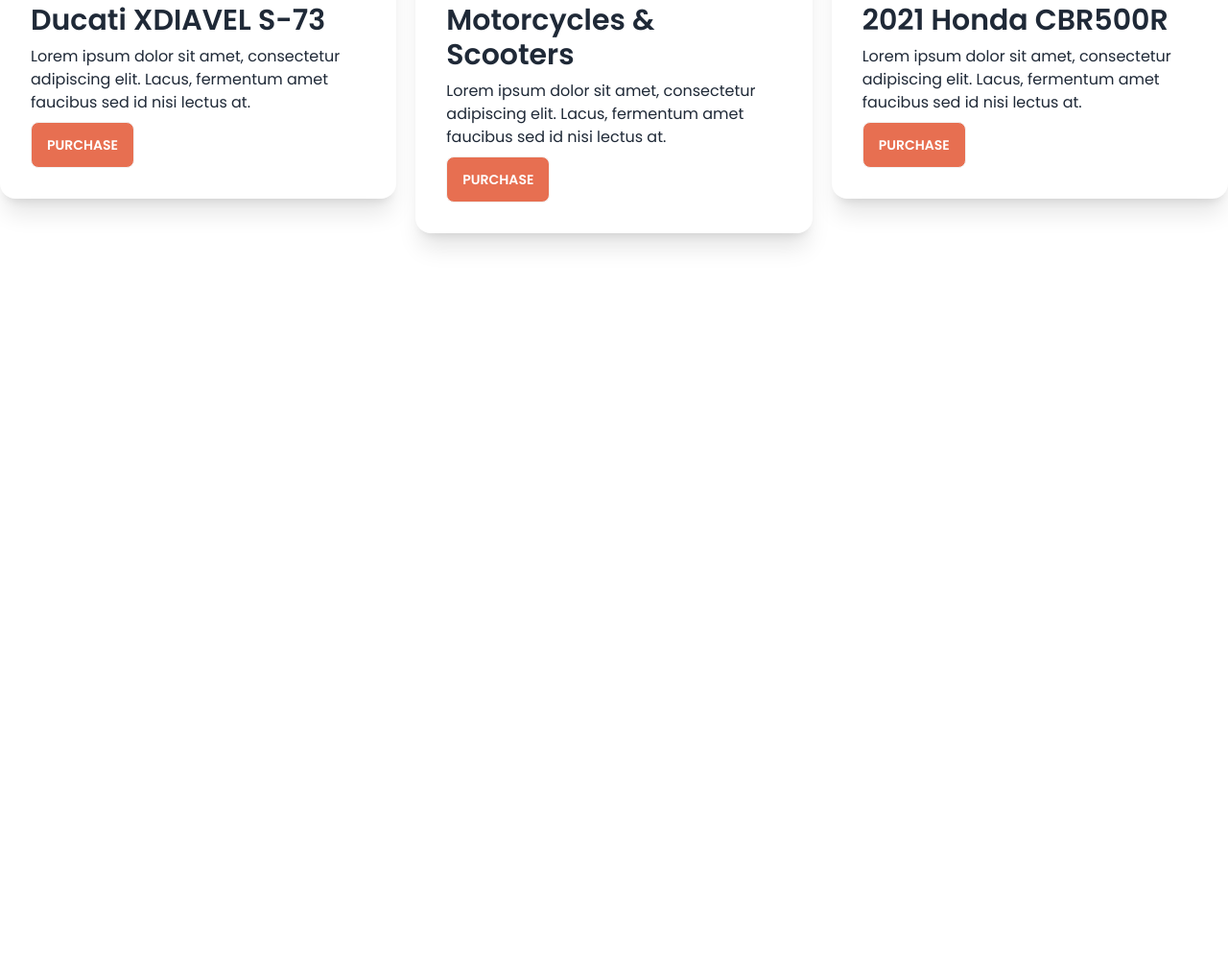
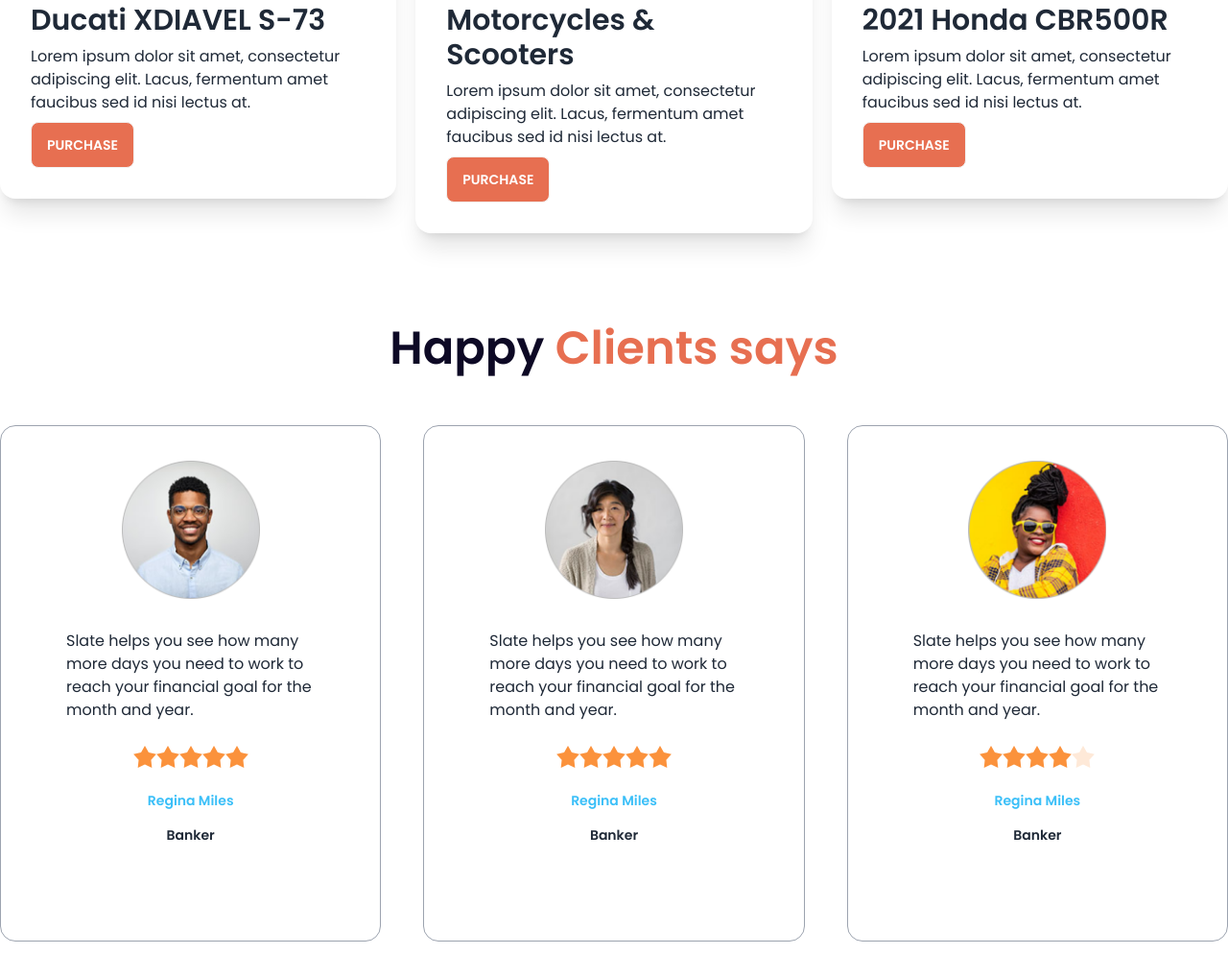
Before and after one commit to Rayat41/biker-zone-with-daisy-ui, a plain HTML site: page index.html in a window 1280 px wide. Shown: the part 1107-2126 px from the top of the page at 96% size. Before the commit the page ends 1446 px from the top, so only its background shows below. Drawn offline with nearby package versions, Linux system fonts and the light colour scheme.

Commit message:
happy clients section added

```diff
--- a/index.html
+++ b/index.html
@@ -219,6 +219,79 @@
         </div>
       </div>
     </section>
+
+    <!-- happy clients -->
+    <section class="my-24">
+      <h3 class="text-5xl mb-14 font-semibold text-center text-[#0D0925]">Happy
+        <span class="text-bike-primary">Clients
+          says</span>
+      </h3>
+      <div class="grid gap-11 grid-cols-1 md:grid-cols-2 lg:grid-cols-3">
+        <!-- first review -->
+        <div class="card bg-base-100 p-9 border border-gray-400">
+          <figure><img class="w-36" src="/images/others/user-1.png" alt="Shoes" /></figure>
+          <div class="card-body">
+            <p>Slate helps you see how
+              many more days you need
+              to work to reach your financial
+              goal for the month and year.</p>
+            <div class="rating justify-center mt-4">
+              <input type="radio" name="rating-2" class="mask mask-star-2 bg-orange-400" />
+              <input type="radio" name="rating-2" class="mask mask-star-2 bg-orange-400" />
+              <input type="radio" name="rating-2" class="mask mask-star-2 bg-orange-400" />
+              <input type="radio" name="rating-2" class="mask mask-star-2 bg-orange-400" checked />
+              <input type="radio" name="rating-2" class="mask mask-star-2 bg-orange-400" />
+            </div>
+            <div class=" text-center my-4">
+              <h4 class="text-sm font-semibold text-info">Regina Miles</h4>
+              <p class="text-sm font-semibold my-4">Banker</p>
+            </div>
+          </div>
+        </div>
+        <!-- second review -->
+        <div class="card bg-base-100 p-9 border border-gray-400">
+          <figure><img class="w-36" src="/images/others/user-2.png" alt="Shoes" /></figure>
+          <div class="card-body">
+            <p>Slate helps you see how
+              many more days you need
+              to work to reach your financial
+              goal for the month and year.</p>
+            <div class="rating justify-center mt-4">
+              <input type="radio" name="rating-2" class="mask mask-star-2 bg-orange-400" />
+              <input type="radio" name="rating-2" class="mask mask-star-2 bg-orange-400" />
+              <input type="radio" name="rating-2" class="mask mask-star-2 bg-orange-400" />
+              <input type="radio" name="rating-2" class="mask mask-star-2 bg-orange-400" checked />
+              <input type="radio" name="rating-2" class="mask mask-star-2 bg-orange-400" />
+            </div>
+            <div class=" text-center my-4">
+              <h4 class="text-sm font-semibold text-info">Regina Miles</h4>
+              <p class="text-sm font-semibold my-4">Banker</p>
+            </div>
+          </div>
+        </div>
+        <!-- third review -->
+        <div class="card bg-base-100 p-9 border border-gray-400">
+          <figure><img class="w-36" src="/images/others/user-3.png" alt="Shoes" /></figure>
+          <div class="card-body">
+            <p>Slate helps you see how
+              many more days you need
+              to work to reach your financial
+              goal for the month and year.</p>
+            <div class="rating justify-center mt-4">
+              <input type="radio" name="rating-2" class="mask mask-star-2 bg-orange-400" />
+              <input type="radio" name="rating-2" class="mask mask-star-2 bg-orange-400" />
+              <input type="radio" name="rating-2" class="mask mask-star-2 bg-orange-400" />
+              <input type="radio" name="rating-2" class="mask mask-star-2 bg-orange-400" checked />
+              <input type="radio" name="rating-2" class="mask mask-star-2 bg-orange-400" />
+            </div>
+            <div class=" text-center my-4">
+              <h4 class="text-sm font-semibold text-info">Regina Miles</h4>
+              <p class="text-sm font-semibold my-4">Banker</p>
+            </div>
+          </div>
+        </div>
+      </div>
+    </section>
   </main>
 
   <footer>
```
